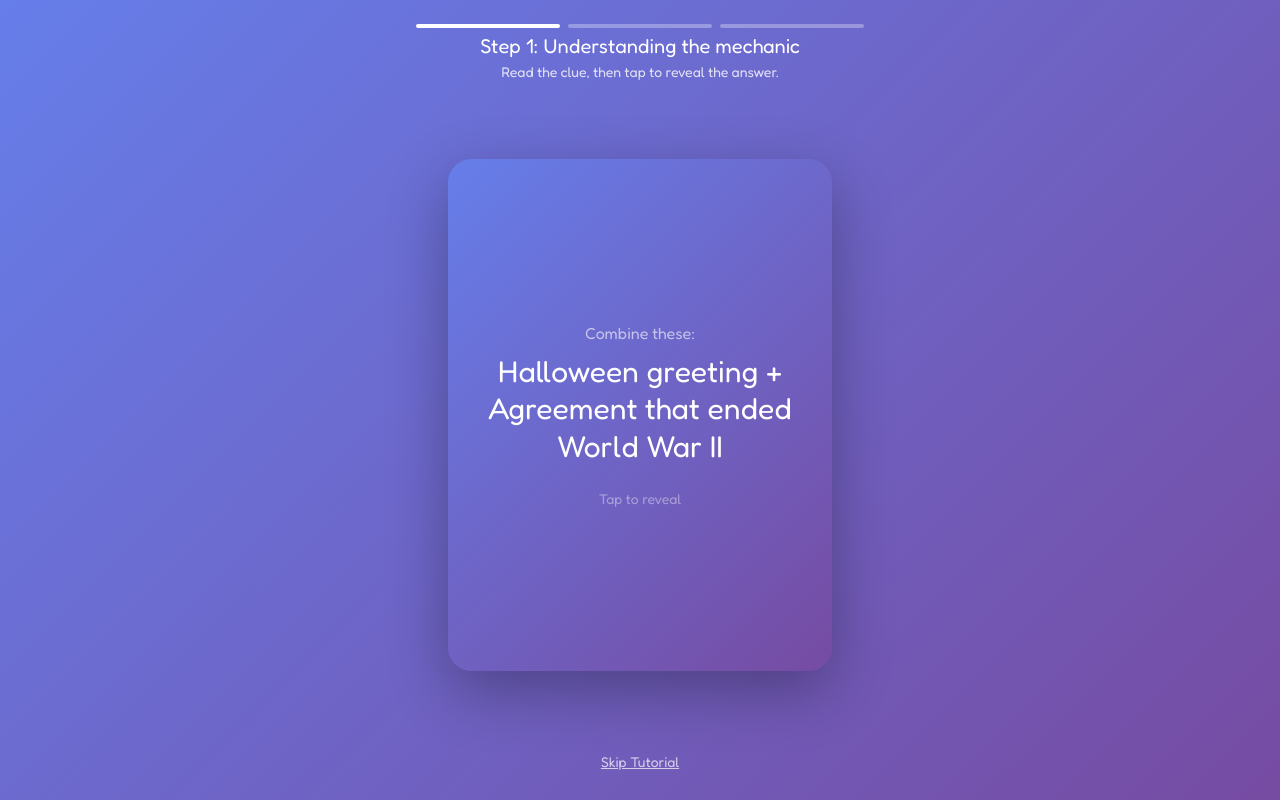
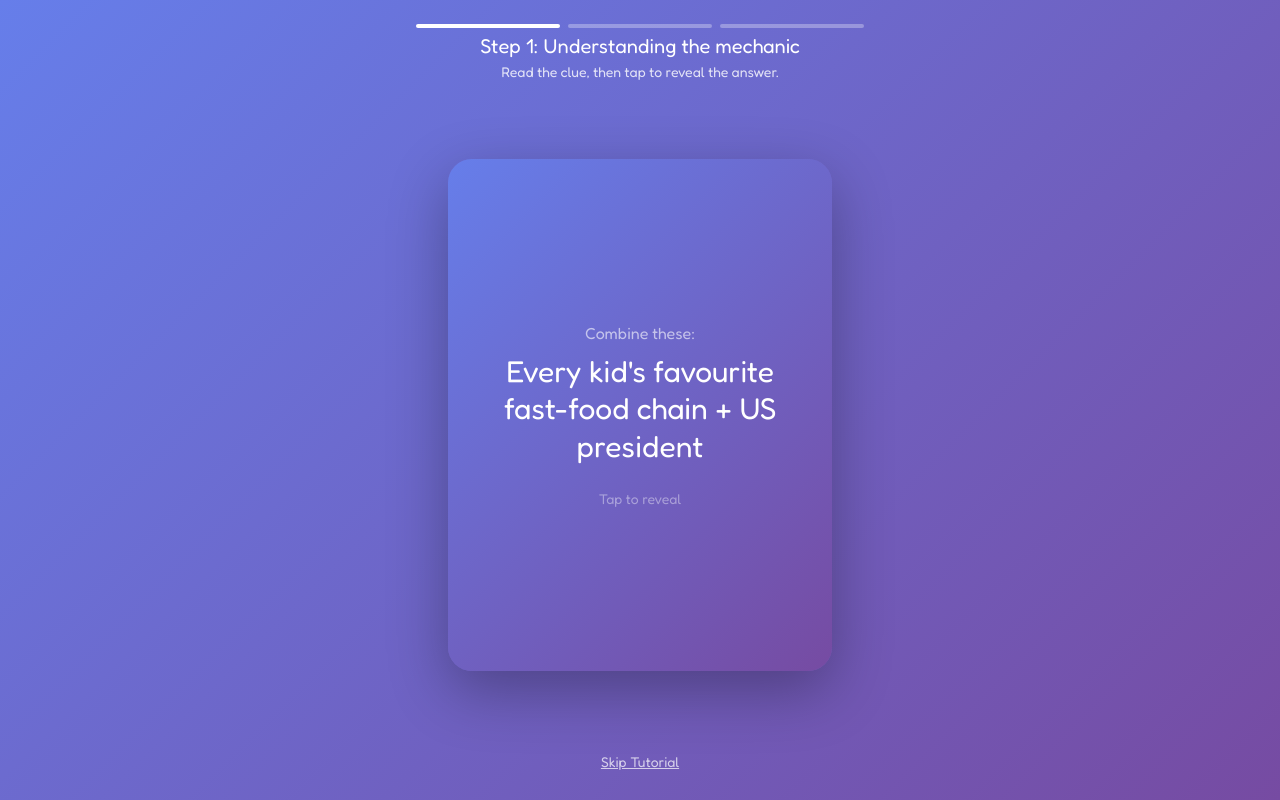
Before and after one commit to faithang/rojak, a React (Vite) app: page / in a window 1280 px wide. Both pictures are taken after a click on the button "Start Game". Built offline with nearby package versions, Linux system fonts and the light colour scheme.

Commit message:
data: swap out tutorial puzzles for easier ones

```diff
--- a/src/data/cardsData.ts
+++ b/src/data/cardsData.ts
@@ -1,7 +1,6 @@
 export const cardsData = `Front,Back
 SG founding father + first line of a Backstreet Boys' song,Lee Kuan Yew are my fire
 Iconic drink-dispensing vehicle + Famous painter who cut his ear off, Milo Van Gogh
-Leader of the Opposition + Country that Americans think is in China,Pritam Singhapore
 Event that occurs in August each year + X-ray doctor,National Day Paradiologist
 "Senator I'm Singaporean!" + What a mum tells a toddler at mealtimes,Shou Zi Chew your food!
 Jamus' catchphrase in GE2020 + No. 1 cause of death in SG,Warms the cockles of my heart disease
--- a/src/screens/TutorialScreen.tsx
+++ b/src/screens/TutorialScreen.tsx
@@ -13,19 +13,19 @@ interface TutorialScreenProps {
 const tutorialCards = [
   {
     front:
-      "Halloween greeting + Agreement that ended World War II",
-    back: "Trick or Treaty of Versailles",
-  },
-  {
-    front:
       "Every kid's favourite fast-food chain + US president",
     back: "McDonald Trump",
   },
   {
     front:
-      "What PAP is accused of every election + A fungal infection,",
+      "Leader of the Opposition + Country that Americans think is in China",
+    back: "Pritam Singhapore",
+  },
+  {
+    front:
+    "What PAP is accused of every election to disadvantage the opposition + A fungal infection",
     back: "Gerrymande-ringworm",
-  },
+  }
 ];
 
 export function TutorialScreen({
```
